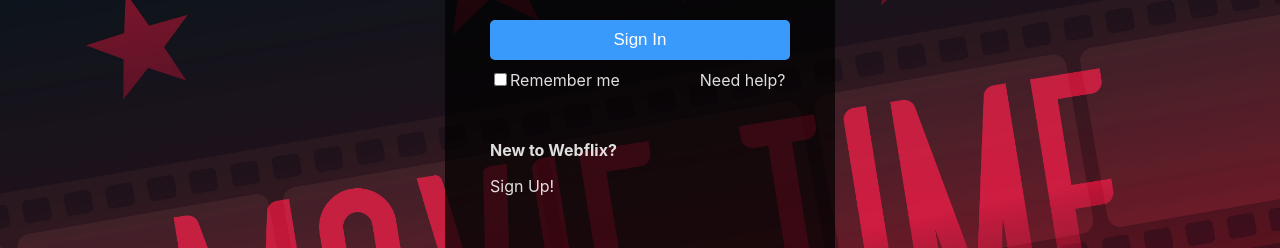
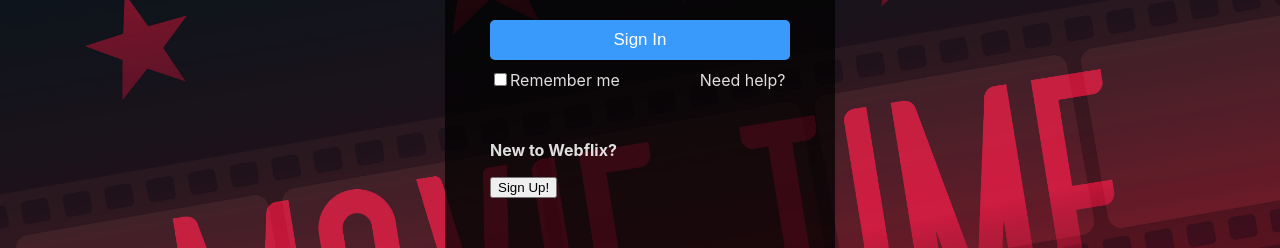
Before and after one commit to Jovans55/Webflix, a React (Vite) app: page / in a window 1280 px wide. Shown: the part 334-582 px from the top of the page. Built offline with nearby package versions, Linux system fonts and the light colour scheme; no server answers.

Commit message:
Created sign in and sign up seperatly and user can switch for which ever they need now just need to make it function

```diff
--- a/src/SignIn.jsx
+++ b/src/SignIn.jsx
@@ -1,47 +1,25 @@
-import { useEffect, useState } from "react";
-import { getData } from "../api/api"
+import { useState } from "react";
+import SignInContainer from "./signInContainer";
+import SignUpContainer from "./signUpContainer";
 
+function SignIn() {
+  const [newUser, setNewUser] = useState(false)
 
-function App() {
-
-  const [examples, setExamples] = useState([]);
-
-  useEffect(() => {
-    const fetchData = async () => {
-      try {
-        const data = await getData("test@email.com", "test");
-        console.log(data);
-        setExamples(data);
-      } catch (error) {
-        console.error("Error fetching data:", error);
-      }
-    };
-
-    fetchData();
-  }, []);
-
-  console.log("IMMA CREEEEP", examples)
+  const handleSignUpClick = () => {
+    setNewUser(!newUser);
+    console.log(newUser);
+  };
 
   return (
     <div className="appContainer">
       <header>
         <img src='/webflix.png' alt='Webflix logo light blue' width={"200px"} height={"100%"} style={{margin: "10px 0px 0px 15px"}}/>
       </header>
-      <section id='signInContainer'>
-        <div id='signIn'>
-          <h1 style={{fontSize: "32px"}}>Sign In</h1>
-          <input className="inputField" placeholder='Email'></input>
-          <input className="inputField" placeholder='Password' type="password"></input>
-          <button style={{color: "white", backgroundColor: "#399afb", width: "300px", padding: "10px 15px", border: "none", borderRadius: "5px", margin: "30px 0px 10px", fontSize: "17px"}}>Sign In</button>
-          <div style={{marginBottom: "50px"}}>
-            <input type="checkbox" name="Remember me" value="Remember" />
-            <label style={{marginRight: "80px"}}>Remember me</label>
-            <a>Need help?</a>
-          </div>
-          <p style={{fontWeight: "bold"}}>New to Webflix?</p>
-          <a>Sign Up!</a>
-        </div>
-      </section>
+        {newUser ? (
+          <SignUpContainer onSignUpClick={handleSignUpClick}/>
+          ):(
+          <SignInContainer onSignUpClick={handleSignUpClick}/>
+        )}
       <footer>
         <div>
           <p>Questions? Call 1-123-456-789</p>
@@ -68,4 +46,4 @@
   );
 }
 
-export default App;
+export default SignIn;
--- a/src/main.jsx
+++ b/src/main.jsx
@@ -1,10 +1,10 @@
 import React from 'react'
 import ReactDOM from 'react-dom/client'
-import App from './SignIn.jsx'
+import SignIn from './SignIn.jsx'
 import './index.css'
 
 ReactDOM.createRoot(document.getElementById('root')).render(
   <React.StrictMode>
-    <App />
+    <SignIn />
   </React.StrictMode>,
 )
--- /dev/null
+++ b/src/signInContainer.jsx
@@ -0,0 +1,42 @@
+import { useEffect, useState } from "react";
+import { getData } from "../api/api"
+
+
+function SignInContainer({ onSignUpClick }) {
+    const [examples, setExamples] = useState([]);
+
+    useEffect(() => {
+        const fetchData = async () => {
+        try {
+            const data = await getData("test@email.com", "test");
+            setExamples(data);
+        } catch (error) {
+            console.error("Error fetching data:", error);
+        }
+        };
+
+        fetchData();
+    }, []);
+
+//   console.log("data", examples)
+
+  return (
+      <section id='signInContainer'>
+        <div id='signIn'>
+          <h1 style={{fontSize: "32px"}}>Sign In</h1>
+          <input className="inputField" placeholder='Email'></input>
+          <input className="inputField" placeholder='Password' type="password"></input>
+          <button style={{color: "white", backgroundColor: "#399afb", width: "300px", padding: "10px 15px", border: "none", borderRadius: "5px", margin: "30px 0px 10px", fontSize: "17px"}}>Sign In</button>
+          <div style={{marginBottom: "50px"}}>
+            <input type="checkbox" name="Remember me" value="Remember" />
+            <label style={{marginRight: "80px"}}>Remember me</label>
+            <a>Need help?</a>
+          </div>
+          <p style={{fontWeight: "bold"}}>New to Webflix?</p>
+          <button onClick={onSignUpClick}>Sign Up!</button>
+        </div>
+      </section>
+  );
+}
+
+export default SignInContainer;
--- /dev/null
+++ b/src/signUpContainer.jsx
@@ -0,0 +1,24 @@
+
+function SignUpContainer({ onSignUpClick }) {
+
+  return (
+      <section id='signInContainer'>
+        <div id='signIn'>
+          <h1 style={{fontSize: "32px"}}>Sign Up</h1>
+          <input className="inputField" placeholder='First Name'></input>
+          <input className="inputField" placeholder='Last Name'></input>
+          <input className="inputField" placeholder='Email'></input>
+          <input className="inputField" placeholder='Password' type="password"></input>
+          <input className="inputField" placeholder='Confirm Password' type="password"></input>
+          <button style={{color: "white", backgroundColor: "#399afb", width: "300px", padding: "10px 15px", border: "none", borderRadius: "5px", margin: "30px 0px 10px", fontSize: "17px"}}>Sign Up</button>
+          <div style={{marginBottom: "50px"}}>
+            <a>Need help?</a>
+          </div>
+          <p style={{fontWeight: "bold"}}>Already Have An Account?</p>
+          <button onClick={onSignUpClick}>Back To Sign In</button>
+        </div>
+      </section>
+  );
+}
+
+export default SignUpContainer;
```
